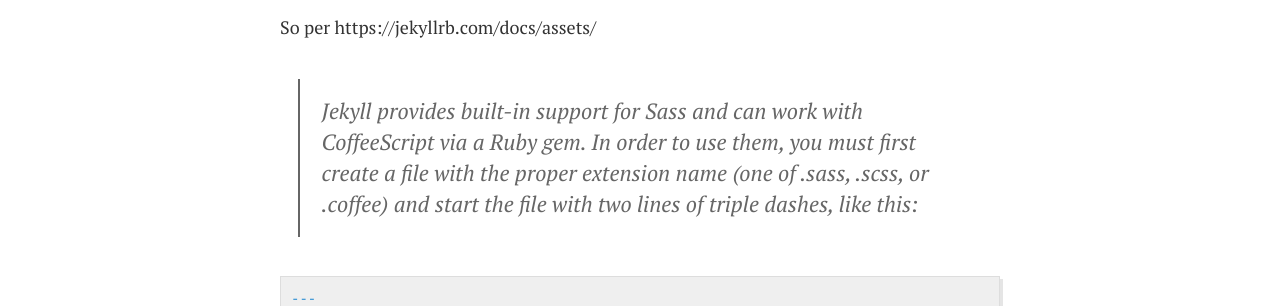
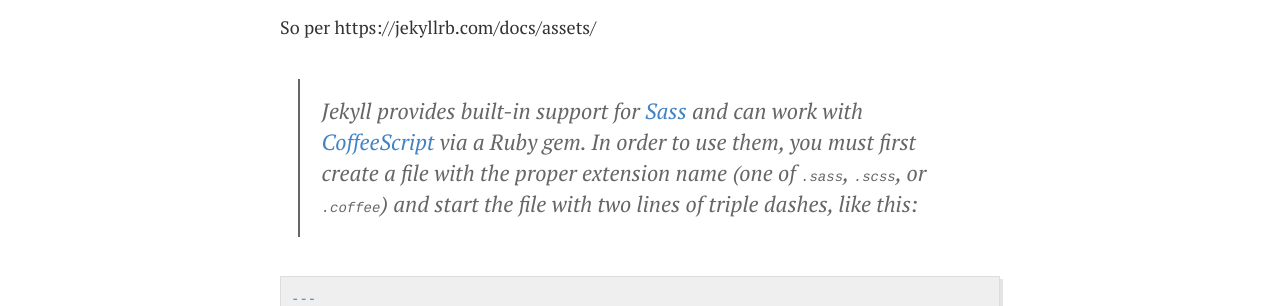
Before and after one commit to gunnvaldr/gunnvaldr.github.io, a Jekyll site: the page built from _posts/2018-08-11-vscode-scss-linting.md, in a window 1280 px wide. Shown: the part 899-1205 px from the top of the page. Built offline with Jekyll 4.4.1, drawn with Linux system fonts in a browser that asks for light colours; nearby versions of some CDN libraries; comment, search, counter and statistics services are not loaded; part of the change alters nothing that is shown.

````diff
--- a/_posts/2018-08-11-vscode-scss-linting.md
+++ b/_posts/2018-08-11-vscode-scss-linting.md
@@ -16,7 +16,7 @@ Enter [jekyll/jekyll#3408](https://github.com/jekyll/jekyll/issues/3408).
 
 So per https://jekyllrb.com/docs/assets/
 
->Jekyll provides built-in support for Sass and can work with CoffeeScript via a Ruby gem. In order to use them, you must first create a file with the proper extension name (one of .sass, .scss, or .coffee) and start the file with two lines of triple dashes, like this:
+>Jekyll provides built-in support for [Sass](https://sass-lang.com/) and can work with [CoffeeScript](https://coffeescript.org/) via a Ruby gem. In order to use them, you must first create a file with the proper extension name (one of `.sass`, `.scss`, or `.coffee`) and start the file with two lines of triple dashes, like this:
 
 ```css
 ---
````
